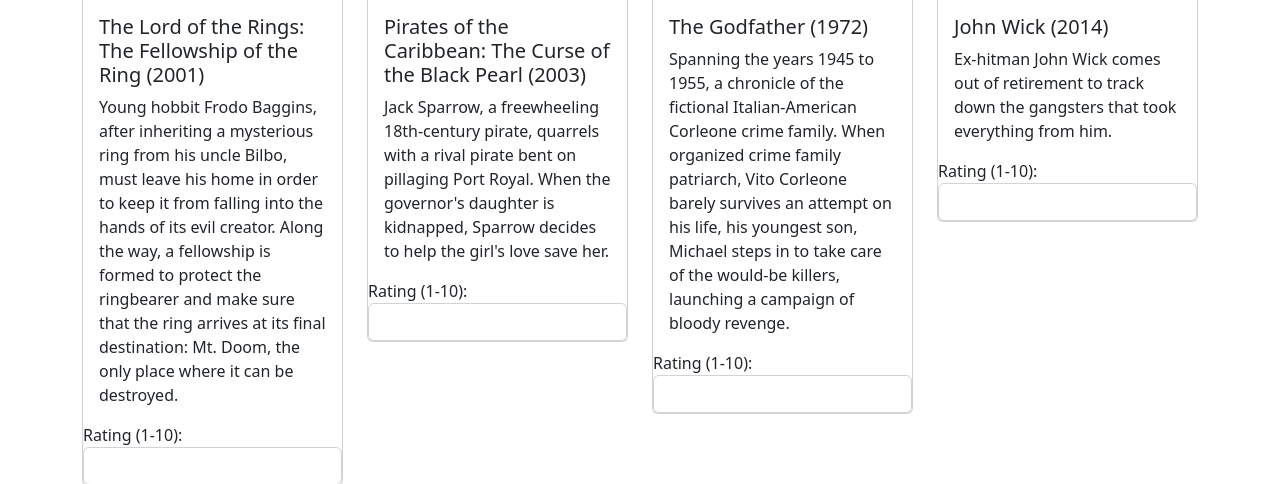
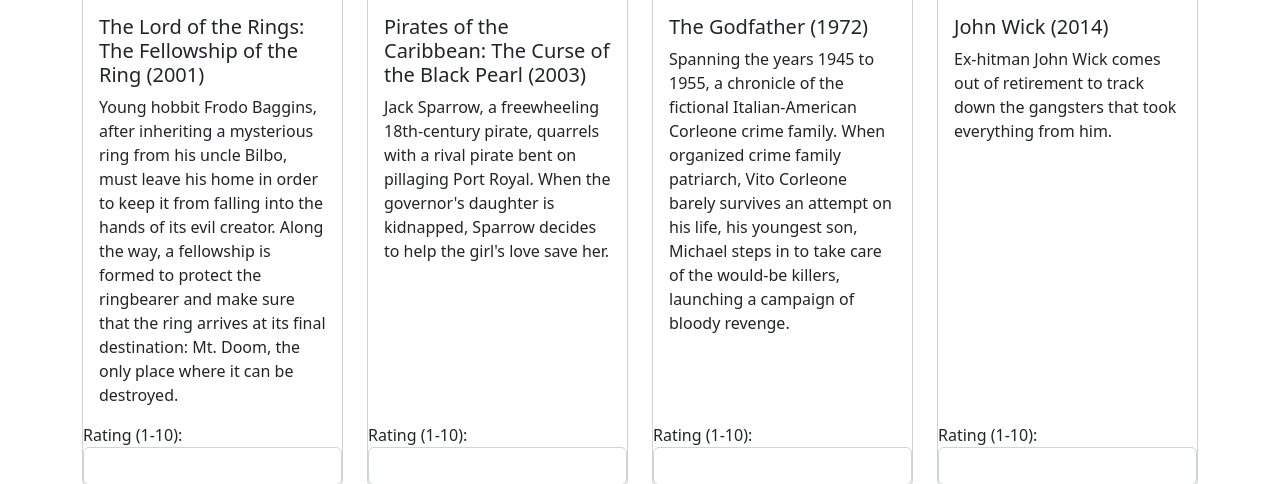
Before and after one commit to emretasar/MovieRecommenderSystem, a Flask app: page /rate in a window 1280 px wide. Shown: the part 300-784 px from the top of the page. Run offline with Flask 3, Linux system fonts and the light colour scheme.

Commit message:
Minor Fixes

```diff
--- a/templates/layout.html
+++ b/templates/layout.html
@@ -17,7 +17,7 @@
     {% block content %}{% endblock %}
 
     <footer>
-      <small>&copy; 2023, Emre Tasar - Movie Recommender System</small>
+      <small>&copy; 2023, Emre Tasar & Harun Gümüş - Movie Recommender System</small>
     </footer>
   </body>
 </html>
--- a/templates/rate.html
+++ b/templates/rate.html
@@ -6,7 +6,7 @@
     <div class="container">
         <form action="{{ url_for('get_recommendations_page')}}" method="post">
             <div class="row">
-                <div class="col-3">
+                <div class="col-3 d-flex align-items-stretch">
                     <div class="card">
 
                         <img src="https://www.themoviedb.org/t/p/original/6oom5QYQ2yQTMJIbnvbkBL9cHo6.jpg" class="card-img-top" alt="...">
@@ -24,7 +24,7 @@
                     </div>
                 </div>
 
-                <div class="col-3">
+                <div class="col-3 d-flex align-items-stretch">
                     <div class="card">
 
                         <img src="https://www.themoviedb.org/t/p/original/7lGBKoQCJbIZ2yhgJ2lwnen8aVS.jpg" class="card-img-top" alt="...">
@@ -42,7 +42,7 @@
                     </div>
                 </div>
 
-                <div class="col-3">
+                <div class="col-3 d-flex align-items-stretch">
                     <div class="card">
 
                         <img src="https://www.themoviedb.org/t/p/original/hMTncCsOwZZCNOo5SBhE1wQKpid.jpg" class="card-img-top" alt="...">
@@ -60,7 +60,7 @@
                     </div>
                 </div>
 
-                <div class="col-3">
+                <div class="col-3 d-flex align-items-stretch">
                     <div class="card">
 
                         <img src="https://www.themoviedb.org/t/p/original/TxbvYS8wsgYSpYZtQLZXnoVOIQ.jpg" class="card-img-top" alt="...">
@@ -78,7 +78,7 @@
                     </div>
                 </div>
 
-                <div class="col-3">
+                <div class="col-3 d-flex align-items-stretch">
                     <div class="card">
 
                         <img src="https://www.themoviedb.org/t/p/original/edv5CZvWj09upOsy2Y6IwDhK8bt.jpg" class="card-img-top" alt="...">
```
